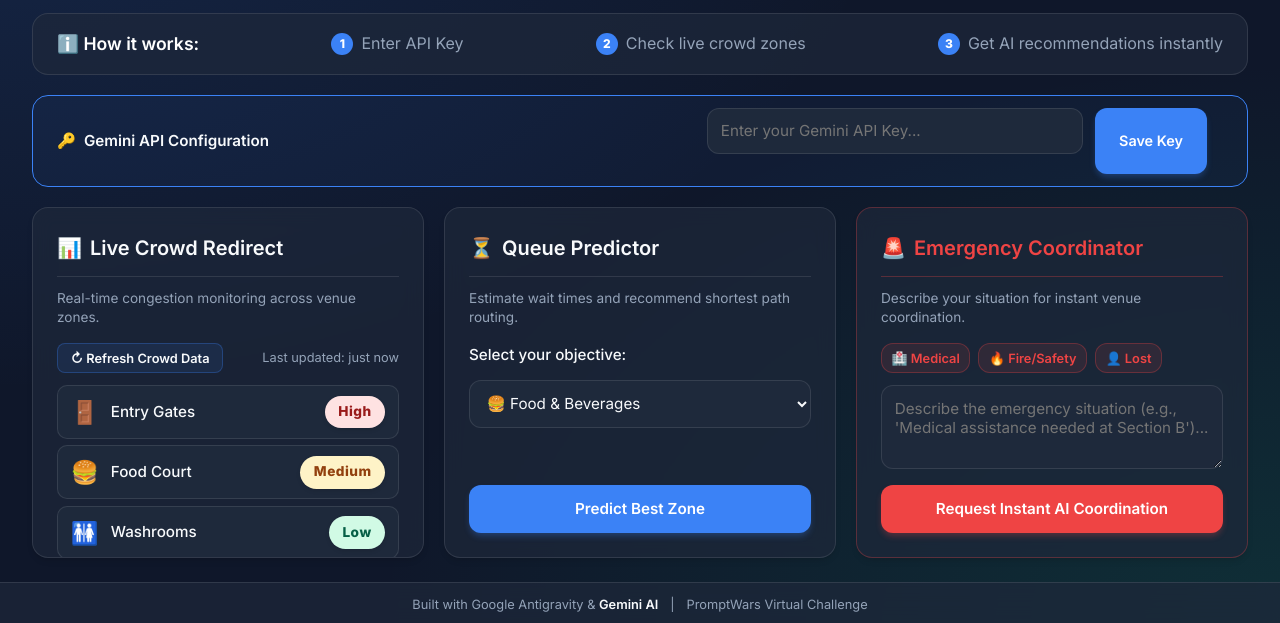
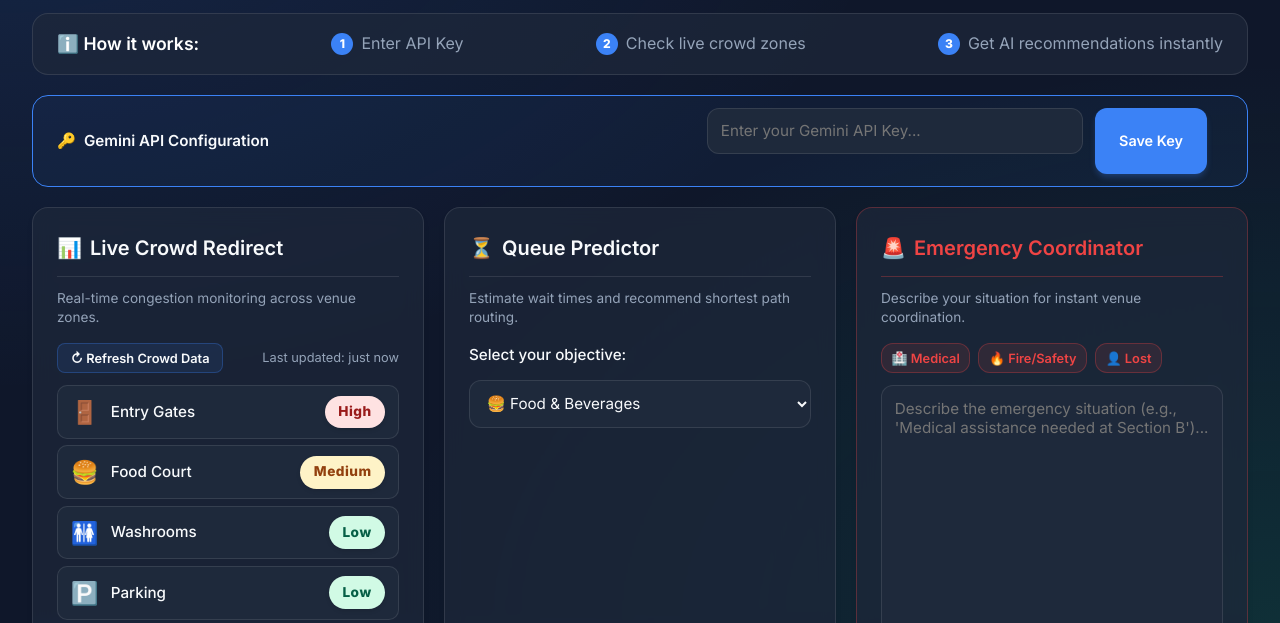
Before and after one commit to ApurvaPatil2401/SmartVenue-AI-Agent, a plain HTML site: page index.html in a window 1280 px wide. Shown: the part 173-796 px from the top of the page. Drawn offline with Linux system fonts and the light colour scheme.

Commit message:
fixed scrolling and synced files

```diff
--- a/index.html
+++ b/index.html
@@ -33,9 +33,9 @@
             background-color: var(--bg-color);
             color: var(--text-main);
             line-height: 1.6;
-            /* Core rule for desktop dashboard (no scroll) */
-            height: 100vh;
-            overflow: hidden;
+            /* Allow main page to scroll */
+            min-height: 100vh;
+            overflow-y: auto;
             display: flex;
             flex-direction: column;
             background-image:
@@ -140,7 +140,7 @@
         /* Main Dashboard Grid */
         main {
             flex: 1;
-            /* Takes remaining space to keep layout 100vh max */
+            /* Takes remaining space */
             width: 100%;
             max-width: 1500px;
             margin: 0 auto;
@@ -149,7 +149,7 @@
             grid-template-columns: repeat(3, 1fr);
             grid-template-rows: auto auto 1fr;
             gap: 1.25rem;
-            overflow: hidden;
+            overflow: visible;
         }
 
         /* Setup Section */
```
